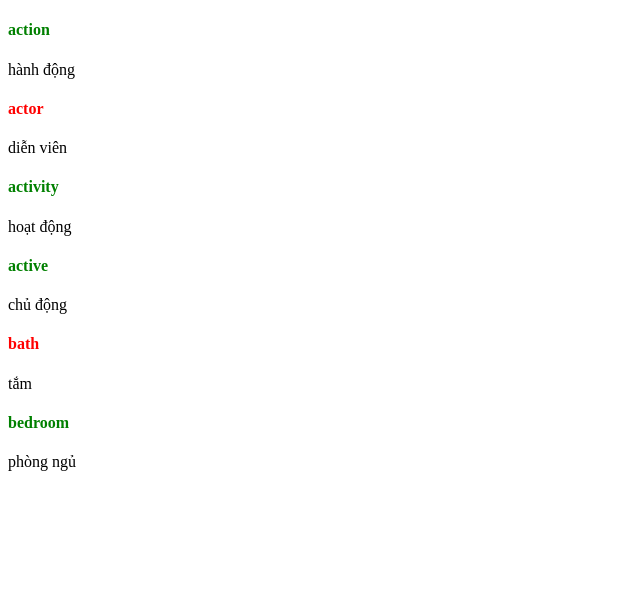
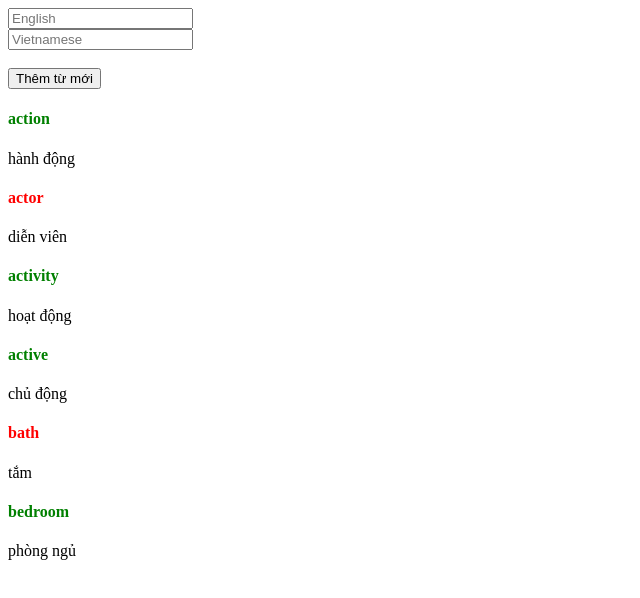
Before and after one commit to dokhoacoder/learn-angular, an Angular app: page / in a window 1280 px wide. Shown: the top 598 px of the page, without its empty margins (0-640 px from the left). Built offline with nearby package versions, Linux system fonts and the light colour scheme.

Commit message:
add new word

```diff
--- a/src/app/words/words.component.html
+++ b/src/app/words/words.component.html
@@ -1,3 +1,8 @@
+<input placeholder="English" [(ngModel)]="newEn"/>
+<br />
+<input placeholder="Vietnamese" [(ngModel)]="newVn"/>
+<br><br>
+<button (click)="addWord();">Thêm từ mới</button>
 <div *ngFor="let word of arrWords">
   <h4 [ngStyle]="{ color: word.memorized ? 'green' : 'red' }">
     {{ word.en }}
--- a/src/app/words/words.component.ts
+++ b/src/app/words/words.component.ts
@@ -6,6 +6,8 @@ import { Component, OnInit } from '@angular/core';
   styleUrls: ['./words.component.css']
 })
 export class WordsComponent implements OnInit {
+  newEn = '';
+  newVn = '';
   arrWords = [
     { id: 1, en: 'action', vn: 'hành động', memorized: true },
     { id: 2, en: 'actor', vn: 'diễn viên', memorized: false },
@@ -18,5 +20,14 @@ export class WordsComponent implements OnInit {
 
   ngOnInit() {
   }
-
+  addWord() {
+    this.arrWords.unshift({
+      id: this.arrWords.length + 1,
+      en: this.newEn,
+      vn: this.newVn,
+      memorized: false
+    });
+    this.newEn = '';
+    this.newVn = '';
+  }
 }
```
